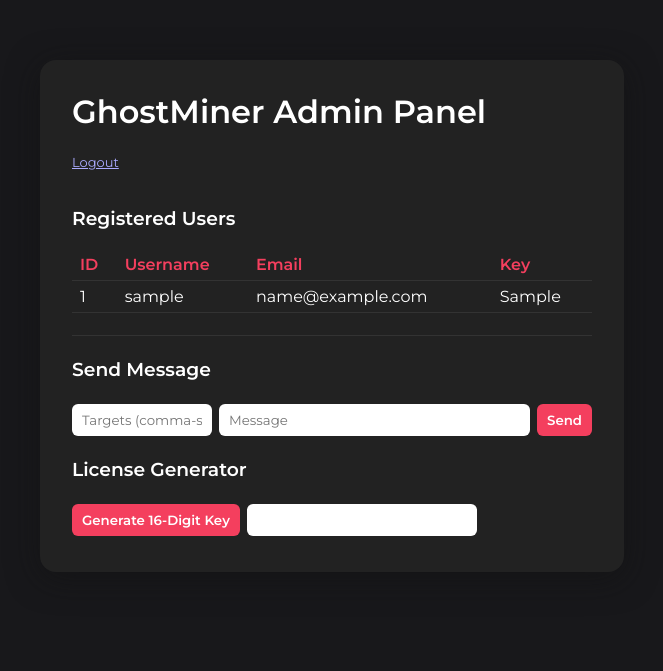
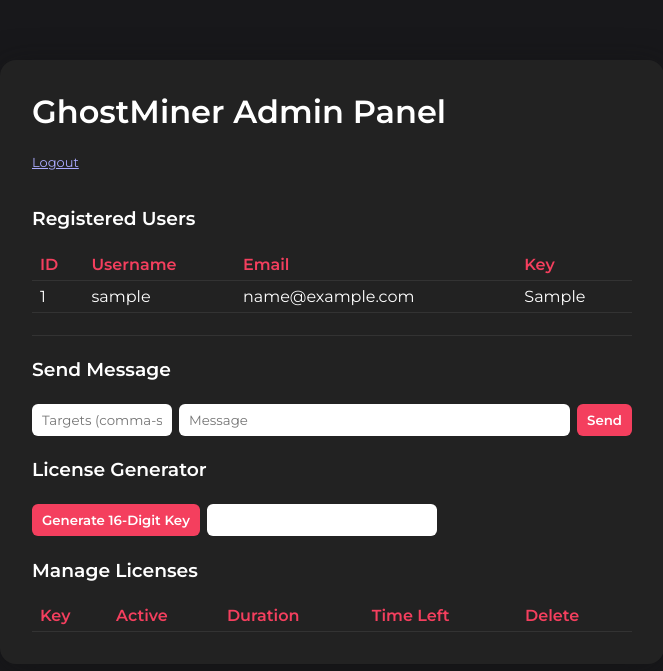
Before and after one commit to architech66/GhostMiner-API, a Flask app: page /admin/panel in a window 1280 px wide. Shown: the top 671 px of the page, without its empty margins (308-971 px from the left). Run offline with Flask 3, Linux system fonts and the light colour scheme; the visitor is signed in with stand-in values (Sample User, id 1); tables that the repository leaves empty hold one stand-in row (values such as "Sample post"); lists and menus that the app fills with data are empty.

Commit message:
Update admin_panel.html

```diff
--- a/templates/admin_panel.html
+++ b/templates/admin_panel.html
@@ -6,17 +6,21 @@
     <link href="https://fonts.googleapis.com/css?family=Montserrat:600,400" rel="stylesheet">
     <style>
         body { background: #18181b; color: #fff; font-family: Montserrat, sans-serif; }
-        .panel { margin: 60px auto; background: #222; border-radius: 16px; box-shadow: 0 6px 32px #1118; max-width: 520px; padding: 32px; }
+        .panel { margin: 60px auto; background: #222; border-radius: 16px; box-shadow: 0 6px 32px #1118; max-width: 600px; padding: 32px; }
         h1 { margin-top: 0; }
         table { width: 100%; margin-top: 14px; border-collapse: collapse; }
         th, td { text-align: left; padding: 6px 8px; }
         th { color: #f43f5e; font-size: 16px; }
         tr { border-bottom: 1px solid #333; }
-        button, input[type="text"] { margin: 4px 0; padding: 8px 10px; border-radius: 6px; border: none; font-family: inherit; }
+        button, select, input[type="text"] { margin: 4px 0; padding: 8px 10px; border-radius: 6px; border: none; font-family: inherit; }
         button { background: #f43f5e; color: #fff; font-weight: 600; cursor: pointer; }
         .msgbox { margin: 10px 0; padding: 10px; background: #232324; border-radius: 7px; }
         .flex { display: flex; gap: 7px; align-items: center; }
         .logout { font-size: 13px; color: #aaf; text-decoration: underline; margin-bottom: 18px; display: inline-block;}
+        .license-table input[type=checkbox] { transform: scale(1.2); }
+        .license-row.inactive { opacity: 0.5; }
+        .timer { font-size: 13px; color: #9fc; font-weight: 600; }
+        .delbtn { background: #333; color: #f43f5e; font-weight: 600; border: none; border-radius: 6px; padding: 5px 10px; cursor: pointer;}
     </style>
 </head>
 <body>
@@ -55,27 +59,37 @@
             <button type="submit">Generate 16-Digit Key</button>
             <input type="text" id="gen-license" readonly style="width:210px;">
         </form>
+
+        <div style="margin-top: 18px;">
+            <h3>Manage Licenses</h3>
+            <table class="license-table">
+                <thead>
+                    <tr>
+                        <th>Key</th>
+                        <th>Active</th>
+                        <th>Duration</th>
+                        <th>Time Left</th>
+                        <th>Delete</th>
+                    </tr>
+                </thead>
+                <tbody id="licenses-body"></tbody>
+            </table>
+        </div>
     </div>
     <script>
-        document.getElementById('license-form').onsubmit = async e => {
-            e.preventDefault();
-            const res = await fetch('/api/generate_license', {method:'POST'});
-            const data = await res.json();
-            document.getElementById('gen-license').value = data.license || '';
-        };
-        document.getElementById('msg-form').onsubmit = async e => {
-            e.preventDefault();
-            let targets = document.getElementById('msg-users').value.split(',').map(x=>x.trim());
-            if (targets.length === 0 || !targets[0]) targets = ['all'];
-            let msg = document.getElementById('msg-content').value;
-            const res = await fetch('/api/send_message', {
-                method: 'POST',
-                headers: {'Content-Type': 'application/json'},
-                body: JSON.stringify({targets: targets, message: msg})
-            });
-            let data = await res.json();
-            document.getElementById('msg-status').textContent = data.success ? 'Message sent!' : 'Failed';
-        };
-    </script>
-</body>
-</html>
+        async function refreshLicenses() {
+            const res = await fetch('/api/licenses');
+            const licenses = await res.json();
+            let body = '';
+            for (let lic of licenses) {
+                body += `<tr class="license-row${lic.active ? '' : ' inactive'}" data-id="${lic.id}">
+                    <td>${lic.key}</td>
+                    <td>
+                        <input type="checkbox" ${lic.active ? 'checked' : ''} onchange="setActive(${lic.id}, this.checked)">
+                    </td>
+                    <td>
+                        <select onchange="setDuration(${lic.id}, this.value)" ${lic.active ? '' : 'disabled'}>
+                            <option value="24h" ${lic.duration=='24h'?'selected':''}>24h</option>
+                            <option value="1w" ${lic.duration=='1w'?'selected':''}>1 week</option>
+                            <option value="1m" ${lic.duration=='1m'?'selected':''}>1 month</option>
+                            <option value="lifetime" ${lic.durati
```
